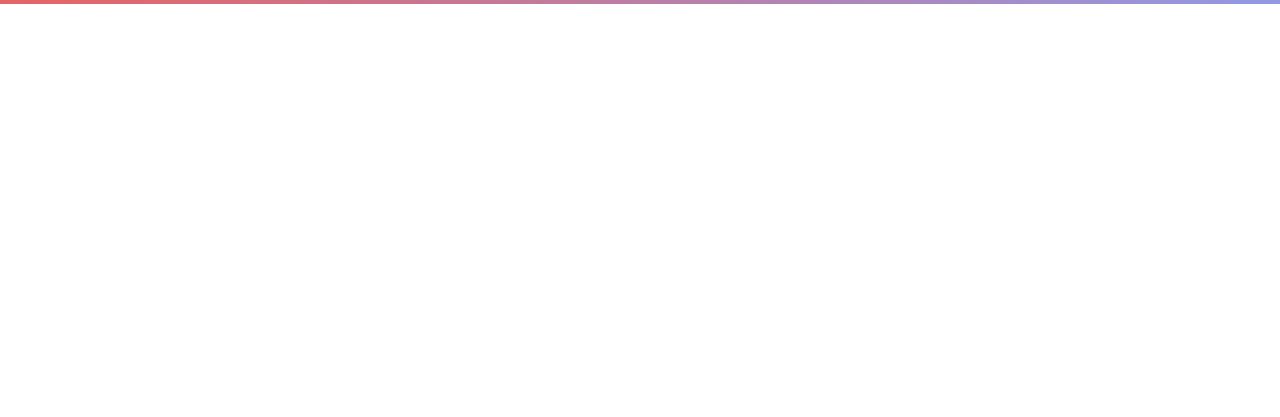
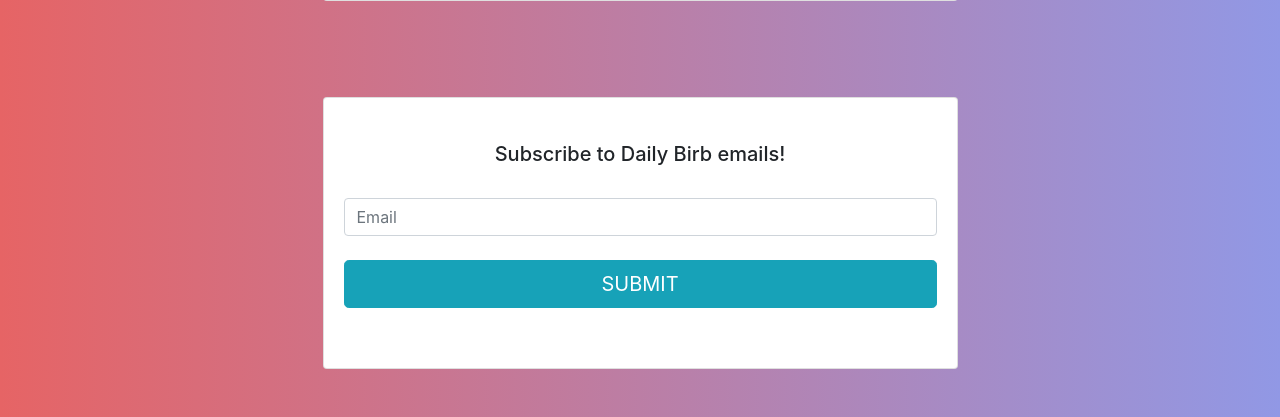
Before and after one commit to ZeroDayTea/BirbOfTheDay, a Flask app: page / in a window 1280 px wide. Shown: the part 796-1213 px from the top of the page. Before the commit the page ends 800 px from the top, so only its background shows below. Run offline with Flask 2, Linux system fonts and the light colour scheme.

Commit message:
added add email functionality and changed look of page

```diff
--- a/app.py
+++ b/app.py
@@ -28,7 +28,7 @@
     if request.method == 'POST':
         email = request.form.get("email")
         if email is None or email == "":
-            data = {"Message": "Error: email not provided"}
+            data = {"message": "Error: email not provided"}
             return jsonify(data)
         else:
             print(json.dumps(request.form))
@@ -37,7 +37,7 @@
             emailFile.write("\n")
             emailFile.write(email)
             emailFile.close()
-            data = {"Message": "Success"}
+            data = {"message": "Success!"}
             return jsonify(data)
 
 if __name__ == "__main__":
--- a/templates/index.html
+++ b/templates/index.html
@@ -11,11 +11,57 @@
         body {
             background-image: linear-gradient(90deg, #e66465, #9198e5);
         }
+
+        .login-logo {
+            display: block;
+            margin-left: auto;
+            margin-right: auto;
+            max-width: 100%;
+            max-height: 100%;
+        }
     </style>
+    <script src="https://ajax.googleapis.com/ajax/libs/jquery/3.6.1/jquery.min.js"></script>
+    <script>
+        $(document).ready(function(){
+            $('#emailForm').on('submit', function(e){
+                e.preventDefault();
+                var email = $('#email').val();
+                $.ajax({
+                    url: '/addemail',
+                    type: 'POST',
+                    dataType: 'json',
+                    data: {"email": email},
+                    success: function(response){
+                        var res = response.message;
+                        if(res == "Success!") {
+                            res = "You have successfully subscribed to Daily Birb emails!";
+                            document.getElementById("message").style.color = "green";
+                            document.getElementById("message").innerHTML = res;
+                            document.getElementById("emailForm").reset();
+                        }
+                        else {
+                            document.getElementById("message").style.color = "red";
+                            document.getElementById("message").innerHTML = res;
+                        }
+                    }
+                });
+            });
+        });
+    </script>
     <body>
         <div class="container">
             <div class="row">
-                <div class="col-sm-9 col-md-7 col-lg-6 mx-auto">
+                <div class="col-sm-9 col-md-7 col-lg-8 mx-auto">
+                    <div class="card card-signin my-5">
+                        <div class="card-body">
+                            <br>
+                            <h2 class="card-title text-center">Today's Birb Of The Day Is</h2>
+                        </div>
+                    </div>
+                </div>
+            </div>
+            <div class="row">
+                <div class="col-sm-9 col-md-7 col-lg-7 mx-auto">
                     <div class="card card-signin my-5">
                         <div class="card-body">
                             <br>
@@ -24,7 +70,7 @@
                             {% endif %}
                             <br><br>
                             {% if imgurl %}
-                            <img src="{{imgurl}}">
+                            <img src="{{imgurl}}" class="login-logo">
                             {% endif %}
                             <br>
                             <div class="text-center">
@@ -39,6 +85,26 @@
                     </div>
                 </div>
             </div>
+            <div class="row">
+                <div class="col-sm-9 col-md-7 col-lg-7 mx-auto">
+                    <div class="card card-signin my-5">
+                        <div class="card-body">
+                            <br>
+                            <h5 class="card-title text-center">Subscribe to Daily Birb emails!</h5>
+                            <br>
+                            <form id="emailForm" name="emailForm" class="form-signin">
+                                <div class="form-label-group">
+                                    <input type="text" id="email" name="email" class="form-control" placeholder="Email" required>
+                                </div>
+                                <br>
+                                <input class="btn btn-lg btn-info btn-block text-uppercase" type="submit" value="Submit"></input>
+                                <br>
+                                <p id="message" name="message" class="card-title text-center"></p>
+                            </form>
+                        </div>
+                    </div>
+                </div>
+            </div>
         </div>
     </body>
 </html>
```
